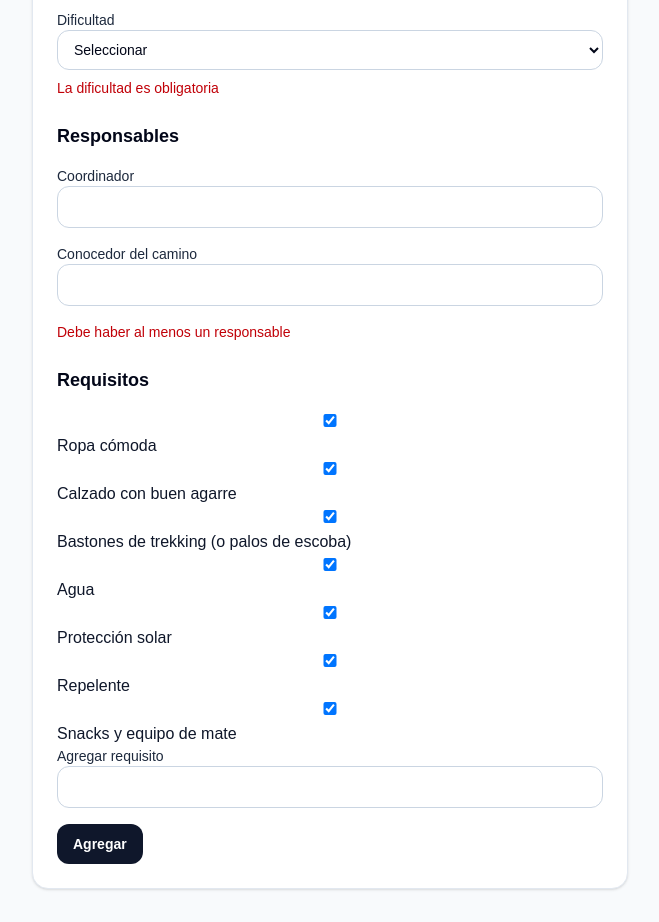
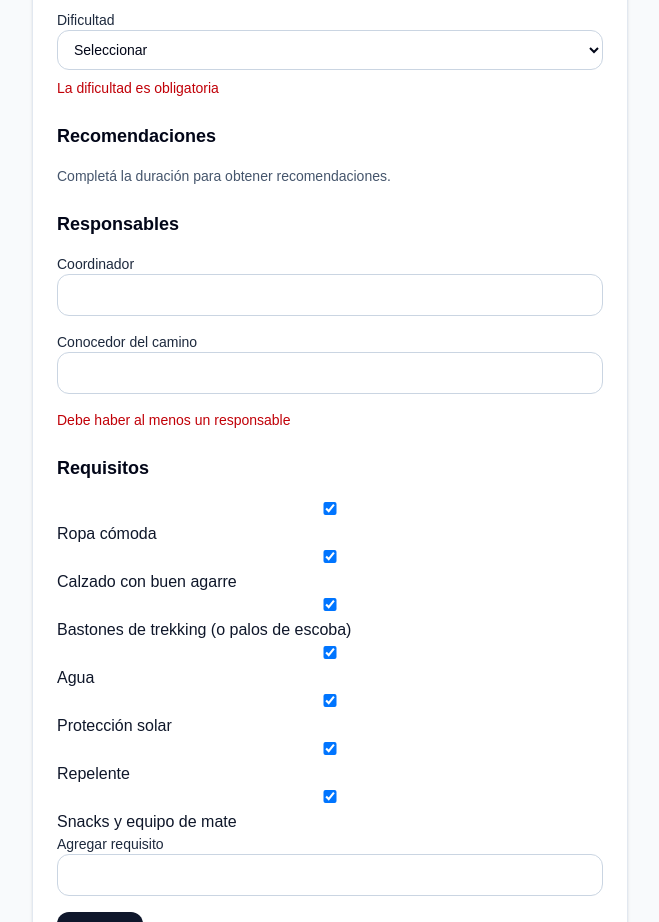
Before and after one commit to m415x/trekking-outing-message-generator, a Next.js app: page / in a window 1280 px wide. Shown: the part 1720-2642 px from the top of the page, without its empty margins (0-659 px from the left). Built offline with nearby package versions, Linux system fonts and the light colour scheme.

Commit message:
feat(TOMG-34): integrate editable recommendations into outing UI

```diff
--- a/components/outing-editor.tsx
+++ b/components/outing-editor.tsx
@@ -26,6 +26,7 @@ import {
 } from "../lib/outing-conditions"
 import type { OutingConditionsRequest } from "../lib/outing-conditions-service"
 import { MessagePreview } from "./message-preview"
+import { applyRecommendationOverrides, createRecommendations } from "../lib/recommendations"
 
 export interface OutingConditionsLoader {
   load(request: OutingConditionsRequest): Promise<OutingConditions>
@@ -50,6 +51,8 @@ export function OutingEditor({
   const [longitude, setLongitude] = useState("")
   const [placeError, setPlaceError] = useState("")
   const [placesRevision, setPlacesRevision] = useState(0)
+  const [manualHydrationLiters, setManualHydrationLiters] = useState<number | undefined>()
+  const [rejectedEquipment, setRejectedEquipment] = useState<string[]>([])
   const [loadedConditions, setLoadedConditions] = useState<OutingConditions | undefined>(
     conditions,
   )
@@ -110,6 +113,25 @@ export function OutingEditor({
     daylightMarginMinutes !== undefined
       ? getDaylightStatus(daylightMarginMinutes, 60)
       : undefined
+
+  const suggestedRecommendations =
+    event.route.estimatedDurationMinutes !== undefined
+      ? createRecommendations({
+          estimatedDurationMinutes: event.route.estimatedDurationMinutes,
+          difficulty: event.route.difficulty,
+          weather:
+            displayedConditions?.forecastStatus === "available"
+              ? displayedConditions.weather
+              : undefined,
+          daylightStatus,
+        })
+      : undefined
+  const recommendations = suggestedRecommendations
+    ? applyRecommendationOverrides(suggestedRecommendations, {
+        hydrationLiters: manualHydrationLiters,
+        rejectedEquipment,
+      })
+    : undefined
 
   function updateEvent(next: Partial<TrekkingEvent>) {
     setEvent((current) => ({ ...current, ...next }))
@@ -541,6 +563,48 @@ export function OutingEditor({
         </fieldset>
 
         <fieldset className="space-y-4">
+          <legend className="text-lg font-semibold text-slate-950">Recomendaciones</legend>
+          {recommendations ? (
+            <>
+              <label className="block space-y-2 text-sm font-medium text-slate-800">
+                Agua orientativa (L)
+                <input
+                  className="w-full rounded-xl border border-slate-300 bg-white px-3 py-2.5 text-slate-950"
+                  type="number"
+                  min="0"
+                  step="0.5"
+                  value={recommendations.hydration.liters}
+                  onChange={(e) => setManualHydrationLiters(Number(e.target.value))}
+                />
+              </label>
+              <p className="text-sm text-slate-600">
+                Orientativo: {recommendations.hydration.reasons.join(". ")}
+              </p>
+              {recommendations.equipment.map((recommendation) => (
+                <div key={recommendation.item} className="space-y-1 text-sm text-slate-700">
+                  <p>{recommendation.item}</p>
+                  <p>{recommendation.reasons.join(". ")}</p>
+                  <button
+                    type="button"
+                    onClick={() =>
+                      setRejectedEquipment((current) => [
+                        ...new Set([...current, recommendation.item]),
+                      ])
+                    }
+                  >
+                    Rechazar
+                  </button>
+                </div>
+              ))}
+            </>
+          ) : (
+            <p className="text-sm text-slate-600">
+              Completá la duración para obtener recomendaciones.
+            </p>
+          )}
+        </fieldset>
+
+        <fieldset className="space-y-4">
           <legend className="text-lg font-semibold text-slate-950">Responsables</legend>
           <label className="block space-y-2 text-sm font-medium text-slate-800">
             Coordinador
```
